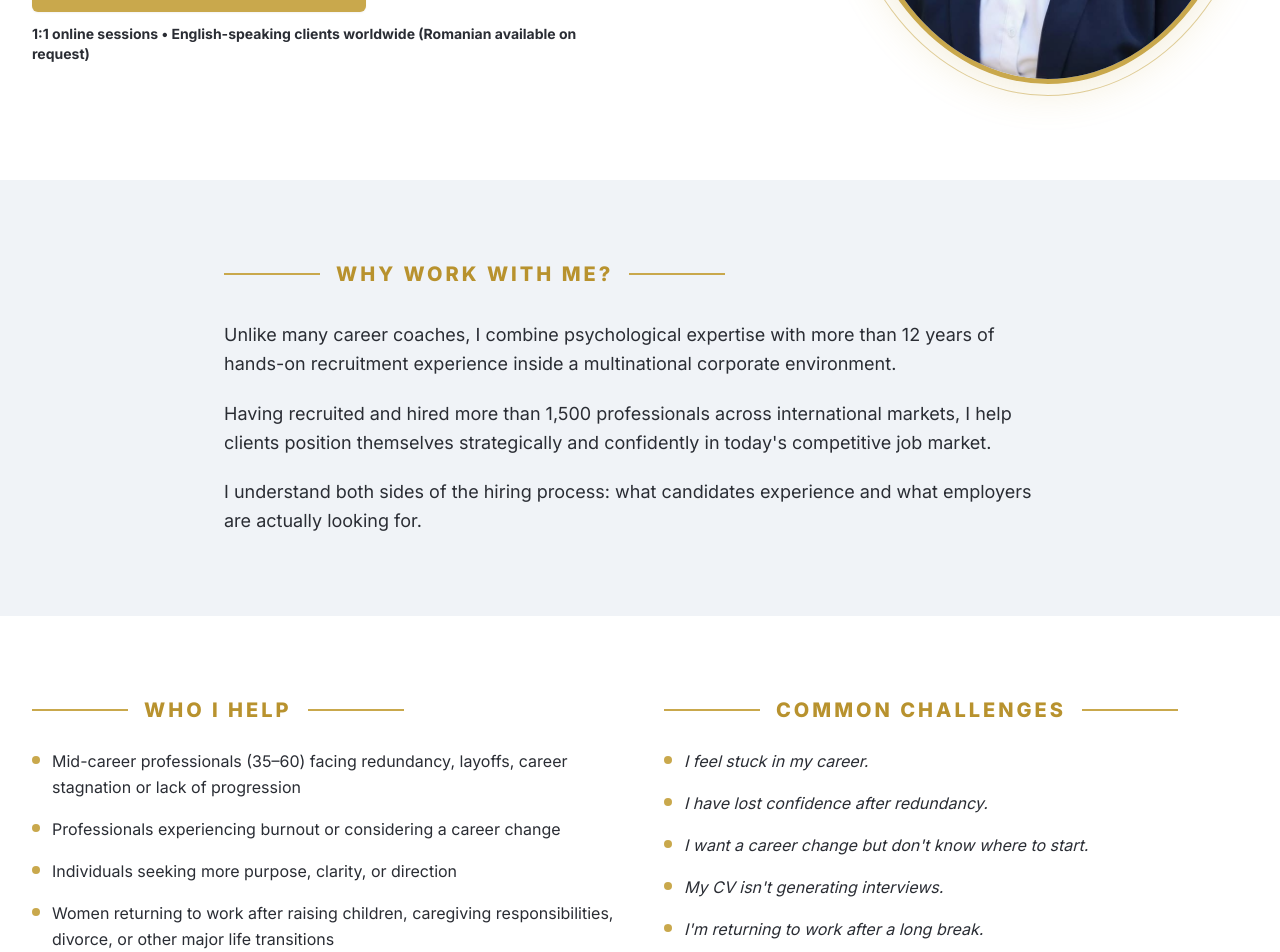
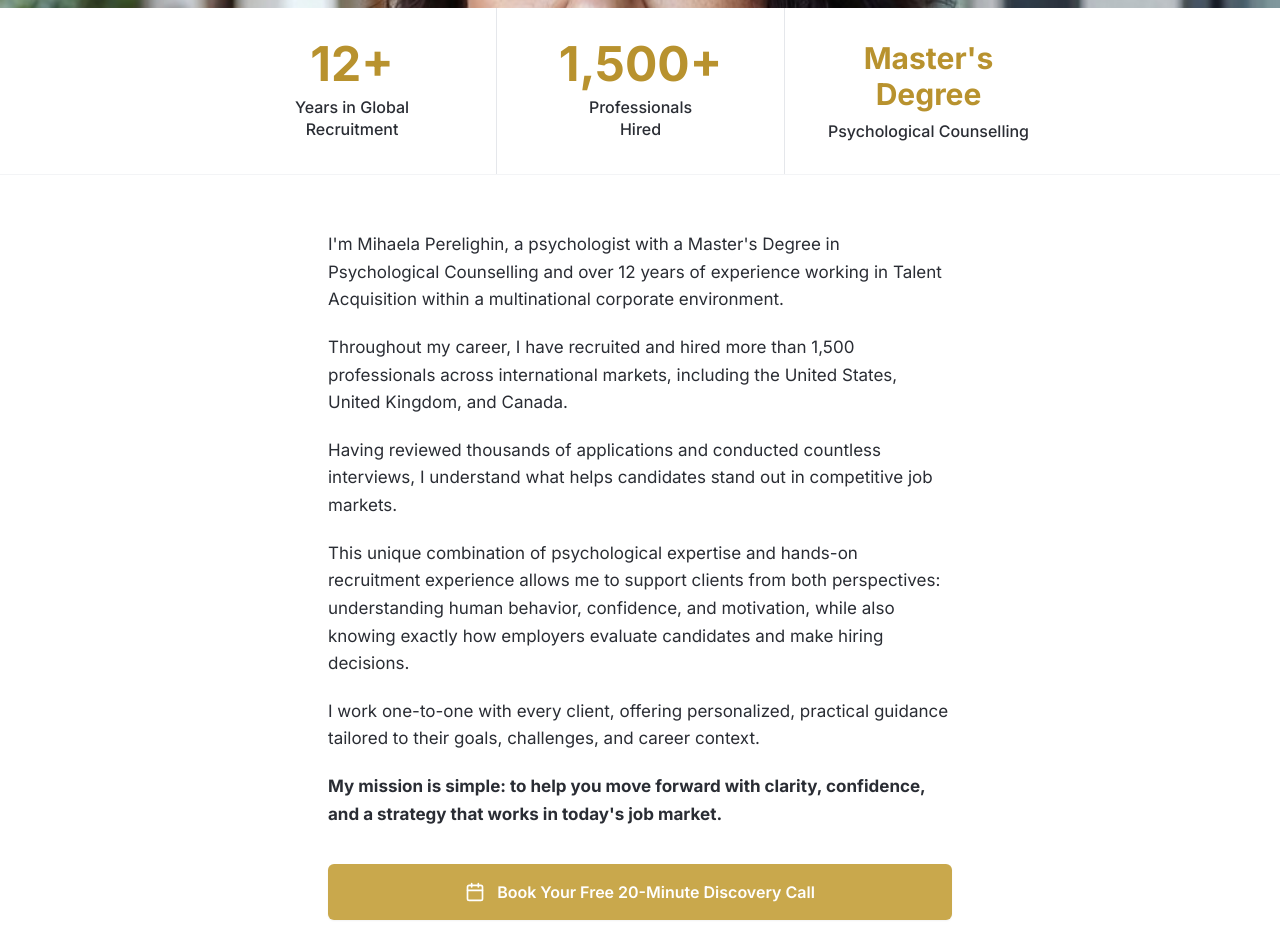
Before and after one commit to tmkannanrajesh-web/mihaela-coach, a Next.js app: page / in a window 1280 px wide. Shown: the part 600-1552 px from the top of the page. Built offline with nearby package versions, Linux system fonts and the light colour scheme.

Commit message:
About page rebuilt to match design

```diff
--- a/app/page.tsx
+++ b/app/page.tsx
@@ -1,21 +1,146 @@
+import type { Metadata } from "next";
+import Image from "next/image";
+import Script from "next/script";
 import Navbar from "@/components/Navbar";
-import Hero from "@/components/Hero";
-import Services from "@/components/Services";
-import Packages from "@/components/Packages";
-import Testimonials from "@/components/Testimonials";
-import Contact from "@/components/Contact";
 import Footer from "@/components/Footer";
 
-export default function Home() {
+export const metadata: Metadata = {
+  title: "About Mihaela Perelighin",
+  description:
+    "Mihaela Perelighin is a Career Transition Strategist & Coach. Psychologist with a Master's Degree in Psychological Counselling and 12+ years in global talent acquisition.",
+  alternates: { canonical: "https://www.mihaelaperelighin.com/about" },
+  openGraph: {
+    title: "About Mihaela Perelighin | Career Transition Strategist & Coach",
+    description:
+      "Psychologist and former Global Talent Acquisition specialist helping mid-career professionals navigate career change and secure their next opportunity.",
+    url: "https://www.mihaelaperelighin.com/about",
+  },
+};
+
+const schema = {
+  "@context": "https://schema.org",
+  "@type": "Person",
+  name: "Mihaela Perelighin",
+  jobTitle: "Career Transition Strategist & Coach",
+  url: "https://www.mihaelaperelighin.com",
+  image: "https://www.mihaelaperelighin.com/images/mihaela-about.jpg",
+  description:
+    "Psychologist with a Master's Degree in Psychological Counselling and 12+ years in global talent acquisition. 1,500+ professionals hired across US, UK & Canada.",
+  sameAs: ["https://www.linkedin.com/in/mihaela-perelighin-a9760841/"],
+};
+
+export default function AboutPage() {
   return (
     <>
+      <Script
+        id="schema-about"
+        type="application/ld+json"
+        strategy="beforeInteractive"
+        dangerouslySetInnerHTML={{ __html: JSON.stringify(schema) }}
+      />
       <Navbar />
-      <main>
-        <Hero />
-        <Services />
-        <Packages />
-        <Testimonials />
-        <Contact />
+
+      <main className="pt-[88px]">
+
+        {/* Full-width hero photo */}
+        <section className="w-full">
+          <div className="relative w-full" style={{ height: "520px" }}>
+            <Image
+              src="/images/mihaela-about.jpg"
+              alt="Mihaela Perelighin"
+              fill
+              priority
+              className="object-cover object-top"
+            />
+          </div>
+        </section>
+
+        {/* 3 stat cards */}
+        <section className="bg-white border-b border-gray-100">
+          <div className="max-w-4xl mx-auto px-4">
+            <div className="grid grid-cols-3 divide-x divide-gray-200">
+
+              <div className="py-8 px-6 text-center">
+                <p className="text-5xl font-bold text-gold-600 mb-2">12+</p>
+                <p className="text-charcoal font-medium leading-snug">
+                  Years in Global<br />Recruitment
+                </p>
+              </div>
+
+              <div className="py-8 px-6 text-center">
+                <p className="text-5xl font-bold text-gold-600 mb-2">1,500+</p>
+                <p className="text-charcoal font-medium leading-snug">
+                  Professionals<br />Hired
+                </p>
+              </div>
+
+              <div className="py-8 px-6 text-center">
+                <p className="text-3xl font-bold text-gold-600 mb-2">Master's Degree</p>
+                <p className="text-charcoal font-medium leading-snug">
+                  Psychological Counselling
+                </p>
+              </div>
+
+            </div>
+          </div>
+        </section>
+
+        {/* Bio */}
+        <section className="bg-white py-14">
+          <div className="max-w-2xl mx-auto px-6 space-y-5 text-charcoal leading-relaxed text-[17px]">
+
+            <p>
+              I'm Mihaela Perelighin, a psychologist with a Master's Degree in Psychological
+              Counselling and over 12 years of experience working in Talent Acquisition within a
+              multinational corporate environment.
+            </p>
+
+            <p>
+              Throughout my career, I have recruited and hired more than 1,500 professionals across
+              international markets, including the United States, United Kingdom, and Canada.
+            </p>
+
+            <p>
+              Having reviewed thousands of applications and conducted countless interviews, I
+              understand what helps candidates stand out in competitive job markets.
+            </p>
+
+            <p>
+              This unique combination of psychological expertise and hands-on recruitment
+              experience allows me to support clients from both perspectives: understanding human
+              behavior, confidence, and motivation, while also knowing exactly how employers
+              evaluate candidates and make hiring decisions.
+            </p>
+
+            <p>
+              I work one-to-one with every client, offering personalized, practical guidance tailored to
+              their goals, challenges, and career context.
+            </p>
+
+            <p className="font-bold text-charcoal">
+              My mission is simple: to help you move forward with clarity, confidence, and a strategy
+              that works in today's job market.
+            </p>
+
+            {/* CTA Button */}
+            <div className="pt-4">
+              <a
+                href="/#contact"
+                className="flex items-center justify-center gap-3 bg-gold-500 hover:bg-gold-600 text-white font-semibold px-8 py-4 rounded-md transition-colors shadow-sm text-base w-full"
+              >
+                <svg xmlns="http://www.w3.org/2000/svg" className="w-5 h-5" fill="none" viewBox="0 0 24 24" stroke="currentColor" strokeWidth={2}>
+                  <rect x="3" y="4" width="18" height="18" rx="2" ry="2" strokeLinecap="round" strokeLinejoin="round"/>
+                  <line x1="16" y1="2" x2="16" y2="6" strokeLinecap="round"/>
+                  <line x1="8" y1="2" x2="8" y2="6" strokeLinecap="round"/>
+                  <line x1="3" y1="10" x2="21" y2="10" strokeLinecap="round"/>
+                </svg>
+                Book Your Free 20-Minute Discovery Call
+              </a>
+            </div>
+
+          </div>
+        </section>
+
       </main>
       <Footer />
     </>
```
